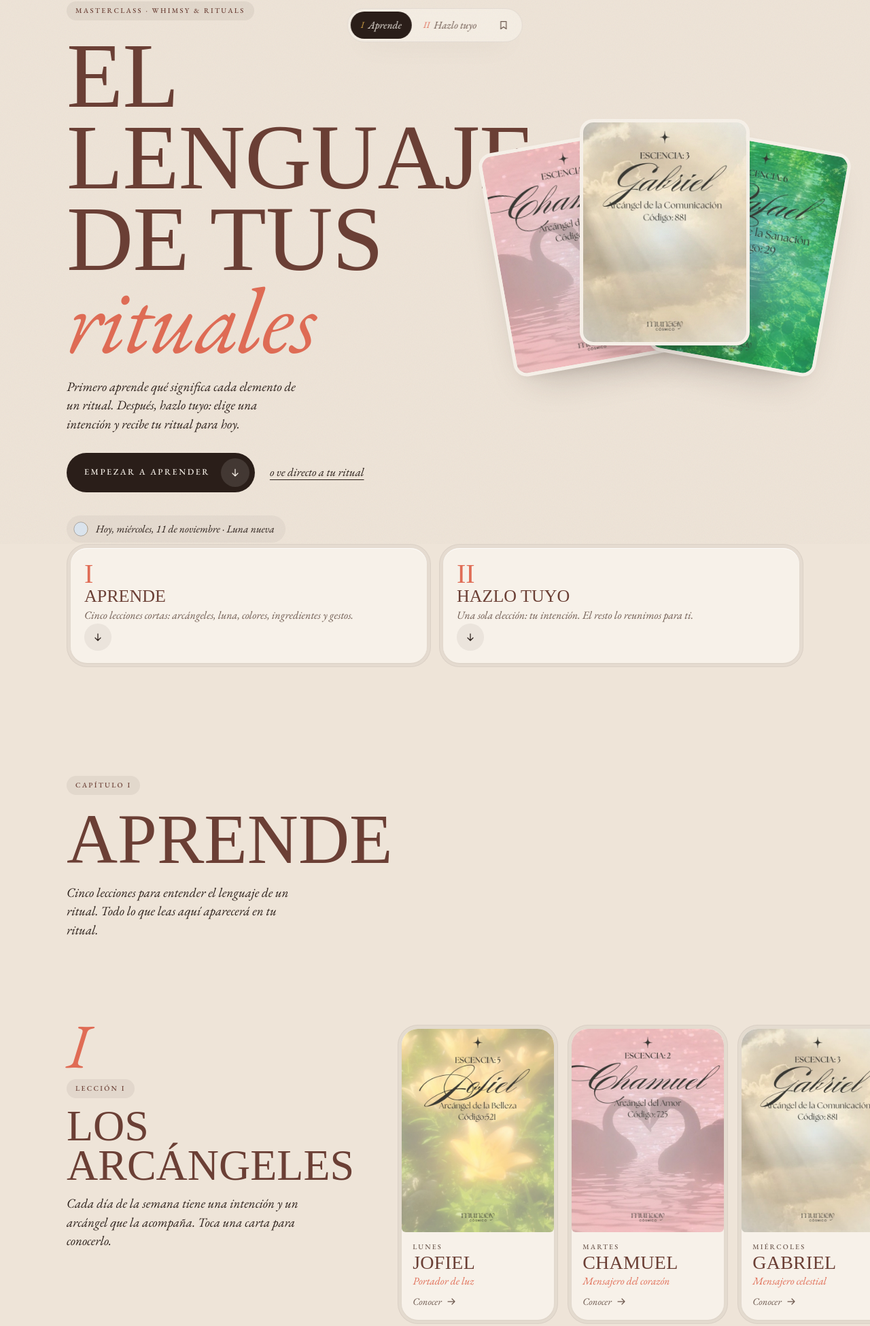
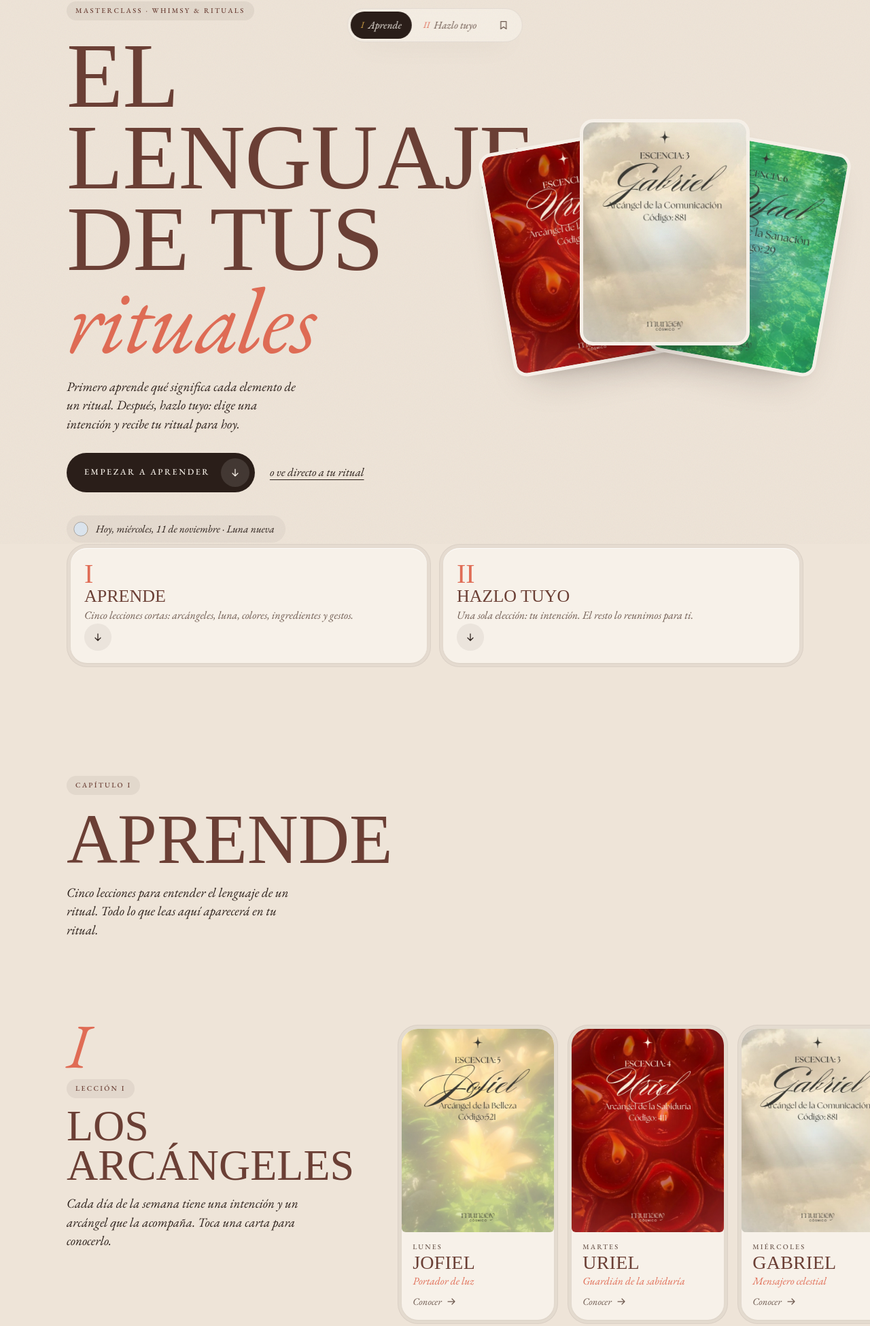
Before and after one commit to marcegabs/munaay, a website: page rituales/index.html in a window 1280 px wide. Shown: the top 1950 px of the page at 68% size. Drawn offline with nearby package versions, Linux system fonts and the light colour scheme; a web font is replaced by a local one.

Commit message:
Pair Tuesday with Uriel and Friday with Chamuel
Tuesday's intention is courage and its color is red, both Uriel's;
Friday's is love and its color is pink, both Chamuel's. The lessons now
describe each archangel next to a day that matches them.

Co-Authored-By: Claude Opus 5.5 <noreply@anthropic.com>

```diff
--- a/rituales/index.html
+++ b/rituales/index.html
@@ -534,7 +534,7 @@
       phrase: { es: 'Me abro a comenzar con calma.', en: 'I open myself to beginning gently.' },
       prompt: { es: '¿Qué te gustaría empezar, aunque sea con un paso muy pequeño?', en: 'What would you like to begin, even with a very small step?' },
       gratitude: { es: 'Gracias por este comienzo y por la paciencia que lo acompaña.', en: 'Thank you for this beginning and for the patience that comes with it.' } },
-    { day: 2, arch: 'Chamuel', colors: ['rojo', 'naranja', 'dorado', 'amarillo'],
+    { day: 2, arch: 'Uriel', colors: ['rojo', 'naranja', 'dorado', 'amarillo'],
       name: { es: 'Valentía y acción', en: 'Courage and action' },
       title: { es: 'Ritual para la valentía', en: 'A ritual for courage' },
       focus: { es: 'el paso que quieres dar', en: 'the step you want to take' },
@@ -555,7 +555,7 @@
       phrase: { es: 'Hay espacio para que lo bueno crezca.', en: 'There is room for good things to grow.' },
       prompt: { es: '¿Dónde ya hay abundancia en tu vida, aunque a veces no la notes?', en: 'Where is there already abundance in your life, even if you do not always notice it?' },
       gratitude: { es: 'Gracias por lo que ya tengo y por lo que está creciendo.', en: 'Thank you for what I already have and for what is growing.' } },
-    { day: 5, arch: 'Uriel', colors: ['rosa', 'plata', 'azul', 'blanco'],
+    { day: 5, arch: 'Chamuel', colors: ['rosa', 'plata', 'azul', 'blanco'],
       name: { es: 'Amor, belleza y armonía', en: 'Love, beauty and harmony' },
       title: { es: 'Ritual de amor y belleza', en: 'A ritual for love and beauty' },
       focus: { es: 'la belleza que te rodea', en: 'the beauty around you' },
```
